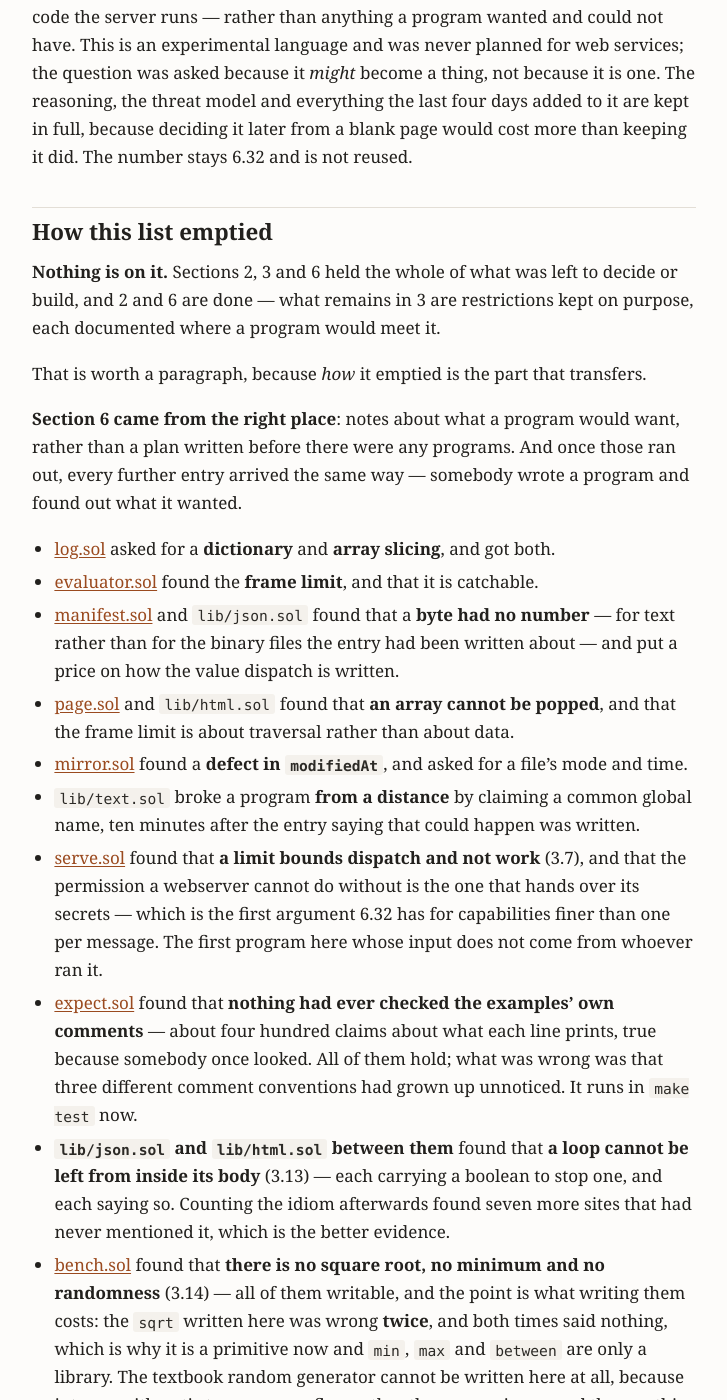
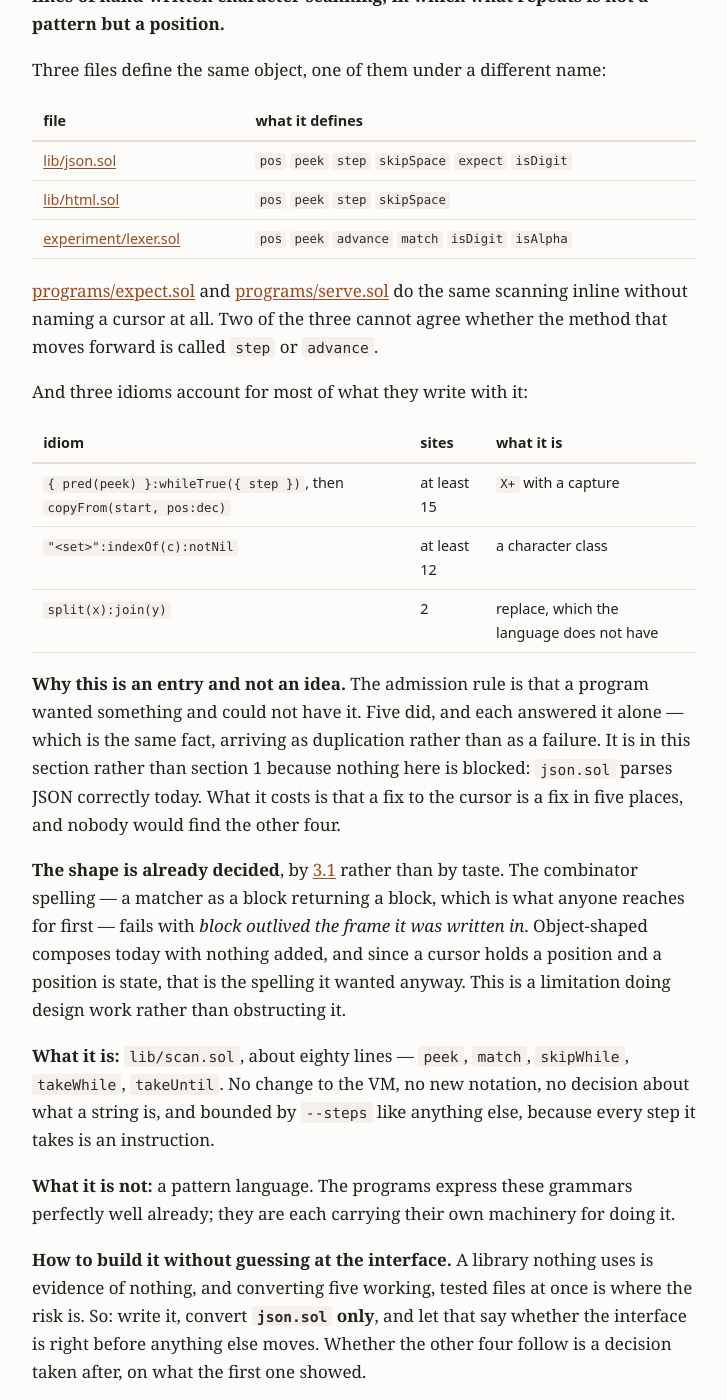
Before and after one commit to hansolovkarlsson/Solveig, a Jekyll site: the page built from docs/ROADMAP.md, in a window 1280 px wide and 1400 px high, scrolled down 22677 px. Shown: the whole window, without its empty margins (276-1003 px from the left). Built offline with Jekyll 4.4.1, drawn with Linux system fonts in a browser that asks for light colours; our own code applies the rules of GitHub Pages for plain Markdown files; some of the changed text lies outside the part shown.

Commit message:
Put the cursor five programs each wrote on the roadmap
ROADMAP 5.5, and it brings section 5 back after four entries closed it.

The case is the survey done on 2026-08-24 while answering a different question.
lib/json.sol, lib/html.sol and experiment/lexer.sol each define the same object
-- pos, peek, step or advance, skipSpace, isDigit -- and expect.sol and
serve.sol do the same scanning inline without naming a cursor at all. Two of the
three cannot agree whether the method that moves forward is step or advance.

It is in section 5 rather than section 1 because nothing is blocked: json.sol
parses JSON correctly today. What it costs is that a fix to the cursor is a fix
in five places and nobody would find the other four. That is the admission rule
met as duplication rather than as a failure.

The shape is not open. 3.1 refuses the combinator spelling -- a matcher as a
block returning a block dies with block outlived the frame it was written in --
and object-shaped composes today, which is what a thing holding a position
wanted anyway.

The plan is written into the entry so it is not re-decided later: write it,
convert json.sol only, and let that say whether the interface is right before
anything else moves.

ideas.md keeps the argument about regular expressions, which is what that entry
is for, and points here for the half that turned out to be work. Separating the
two was most of the finding.

Co-Authored-By: Claude Opus 5 <noreply@anthropic.com>
Claude-Session: https://claude.ai/code/session_014Emnizwfra15qgDU979HaB

```diff
--- a/docs/ROADMAP.md
+++ b/docs/ROADMAP.md
@@ -55,7 +55,7 @@ have been. Side-table operands are two bytes, a send compares pointers, and the
 script's frame has slots like every other, so a temporary may be declared
 anywhere.
 
-**What is left is section 3, and nothing else.** No work, and no decision.
+**What is left is section 3, and one entry in section 5.** No decision — [5.5](#55-five-programs-each-wrote-the-same-cursor) is work with a clear shape, and it arrived the way the intro below says entries arrive: by somebody writing programs and noticing what all of them wanted.
 
 Section 3 holds the restrictions the language lives under, each documented where
 a program would meet it. The older ones were chosen; the six newest were found —
@@ -872,6 +872,75 @@ an oversight: a program holding a large live set will pause proportionally to it
 Kept here rather than under the collector, which is otherwise done. The number is
 the one the changelog cites.
 
+## 5. Tooling and ergonomics
+
+Back after four entries closed, and this one is not a limitation: everything it
+describes works today. What it records is that it works five separate times.
+
+### 5.5 Five programs each wrote the same cursor
+
+Every `.sol` file in the repository was surveyed on 2026-08-24, while answering
+a different question — whether the language should have [regular
+expressions](ideas.md#regular-expressions). The answer to that was no, and this
+is what the survey found instead: **roughly 460 lines of hand-written character
+scanning, in which what repeats is not a pattern but a position.**
+
+Three files define the same object, one of them under a different name:
+
+| file | what it defines |
+| --- | --- |
+| [lib/json.sol](../lib/json.sol) | `pos` `peek` `step` `skipSpace` `expect` `isDigit` |
+| [lib/html.sol](../lib/html.sol) | `pos` `peek` `step` `skipSpace` |
+| [experiment/lexer.sol](../experiment/lexer.sol) | `pos` `peek` `advance` `match` `isDigit` `isAlpha` |
+
+[programs/expect.sol](../programs/expect.sol) and
+[programs/serve.sol](../programs/serve.sol) do the same scanning inline without
+naming a cursor at all. Two of the three cannot agree whether the method that
+moves forward is called `step` or `advance`.
+
+And three idioms account for most of what they write with it:
+
+| idiom | sites | what it is |
+| --- | --- | --- |
+| `{ pred(peek) }:whileTrue({ step })`, then `copyFrom(start, pos:dec)` | at least 15 | `X+` with a capture |
+| `"<set>":indexOf(c):notNil` | at least 12 | a character class |
+| `split(x):join(y)` | 2 | replace, which the language does not have |
+
+**Why this is an entry and not an idea.** The admission rule is that a program
+wanted something and could not have it. Five did, and each answered it alone —
+which is the same fact, arriving as duplication rather than as a failure. It is
+in this section rather than section 1 because nothing here is blocked: `json.sol`
+parses JSON correctly today. What it costs is that a fix to the cursor is a fix
+in five places, and nobody would find the other four.
+
+**The shape is already decided**, by
+[3.1](#31-capturing-blocks-cannot-escape-their-frame) rather than by taste. The
+combinator spelling — a matcher as a block returning a block, which is what
+anyone reaches for first — fails with *block outlived the frame it was written
+in*. Object-shaped composes today with nothing added, and since a cursor holds a
+position and a position is state, that is the spelling it wanted anyway. This is
+a limitation doing design work rather than obstructing it.
+
+**What it is:** `lib/scan.sol`, about eighty lines — `peek`, `match`,
+`skipWhile`, `takeWhile`, `takeUntil`. No change to the VM, no new notation, no
+decision about what a string is, and bounded by `--steps` like anything else,
+because every step it takes is an instruction.
+
+**What it is not:** a pattern language. The programs express these grammars
+perfectly well already; they are each carrying their own machinery for doing it.
+
+**How to build it without guessing at the interface.** A library nothing uses is
+evidence of nothing, and converting five working, tested files at once is where
+the risk is. So: write it, convert **`json.sol` only**, and let that say whether
+the interface is right before anything else moves. Whether the other four follow
+is a decision taken after, on what the first one showed.
+
+Two things it has to answer on the way. Whether `endsWith` belongs on `string`
+for everyone — deferred on 2026-08-24 when `expect.sol` got a local helper
+instead — is the same question at a smaller size. And `tests/test_compile.c`
+keeps the library's file list by hand, so a new file has to be added there or
+the count fails.
+
 ## 6. Beyond the language — gone from this document
 
 Sections 1 to 5 were about making Solum a language. This one was about making it
@@ -894,13 +963,16 @@ reasoning, the threat model and everything the last four days added to it are
 kept in full, because deciding it later from a blank page would cost more than
 keeping it did. The number stays 6.32 and is not reused.
 
-## How this list emptied
+## How this list emptied, and how it gained one back
 
-**Nothing is on it.** Sections 2, 3 and 6 held the whole of what was left to
-decide or build, and 2 and 6 are done — what remains in 3 are restrictions kept
-on purpose, each documented where a program would meet it.
+**One entry is on it**, [5.5](#55-five-programs-each-wrote-the-same-cursor), and
+it arrived exactly the way the list below describes: from programs, not from
+reasoning about the design. Sections 2, 3 and 6 held the whole of what was left
+to decide or build, and 2 and 6 are done — what remains in 3 are restrictions
+kept on purpose, each documented where a program would meet it.
 
-That is worth a paragraph, because *how* it emptied is the part that transfers.
+That is worth a paragraph, because *how* it emptied is the part that transfers —
+and 5.5 is the same paragraph continuing rather than an exception to it.
 
 **Section 6 came from the right place**: notes about what a program would want,
 rather than a plan written before there were any programs. And once those ran
```
Also changed, not shown: other parts of docs/ROADMAP.md (+1 -1 lines), docs/ideas.md (+14 -6 lines).
